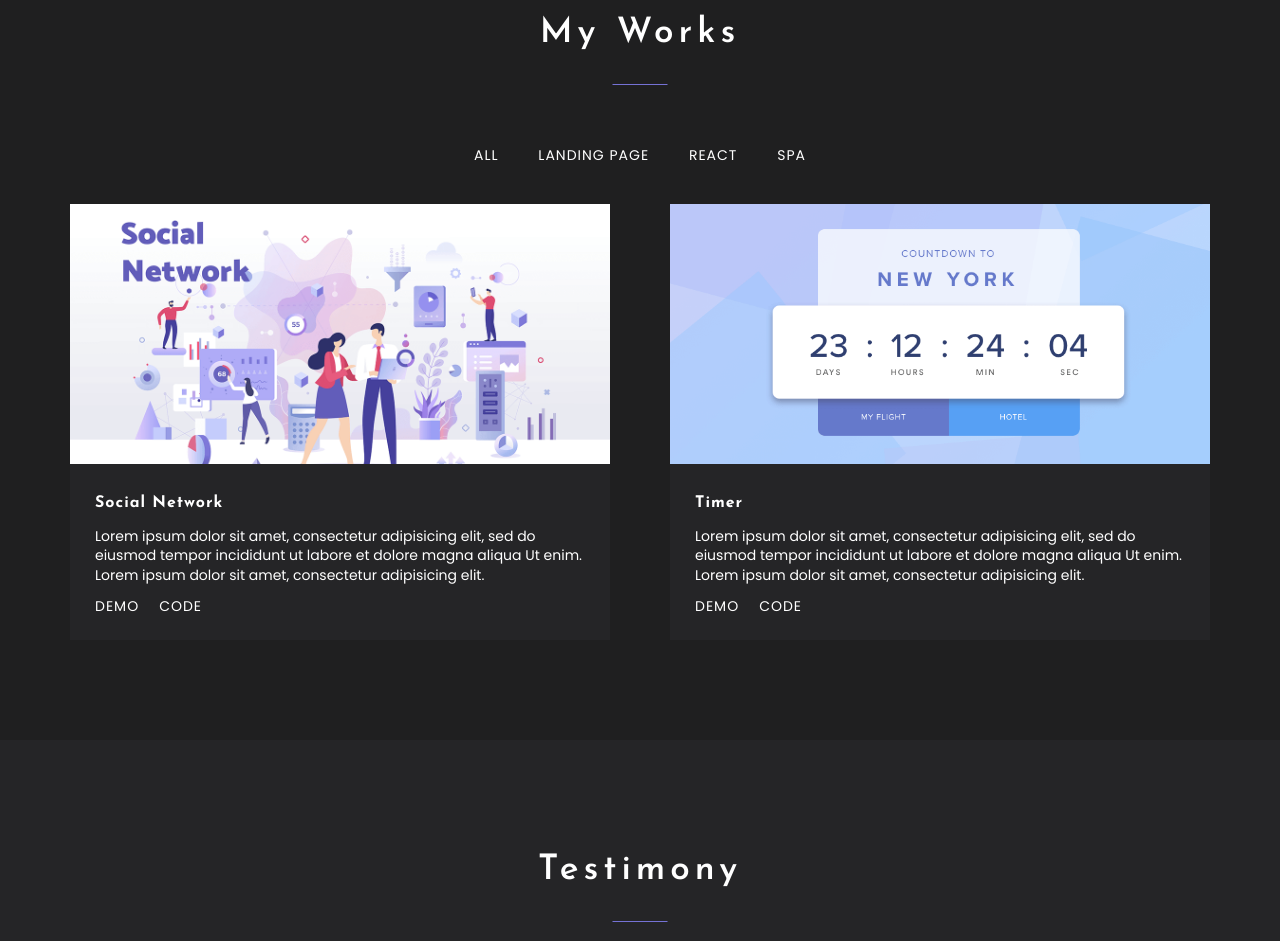
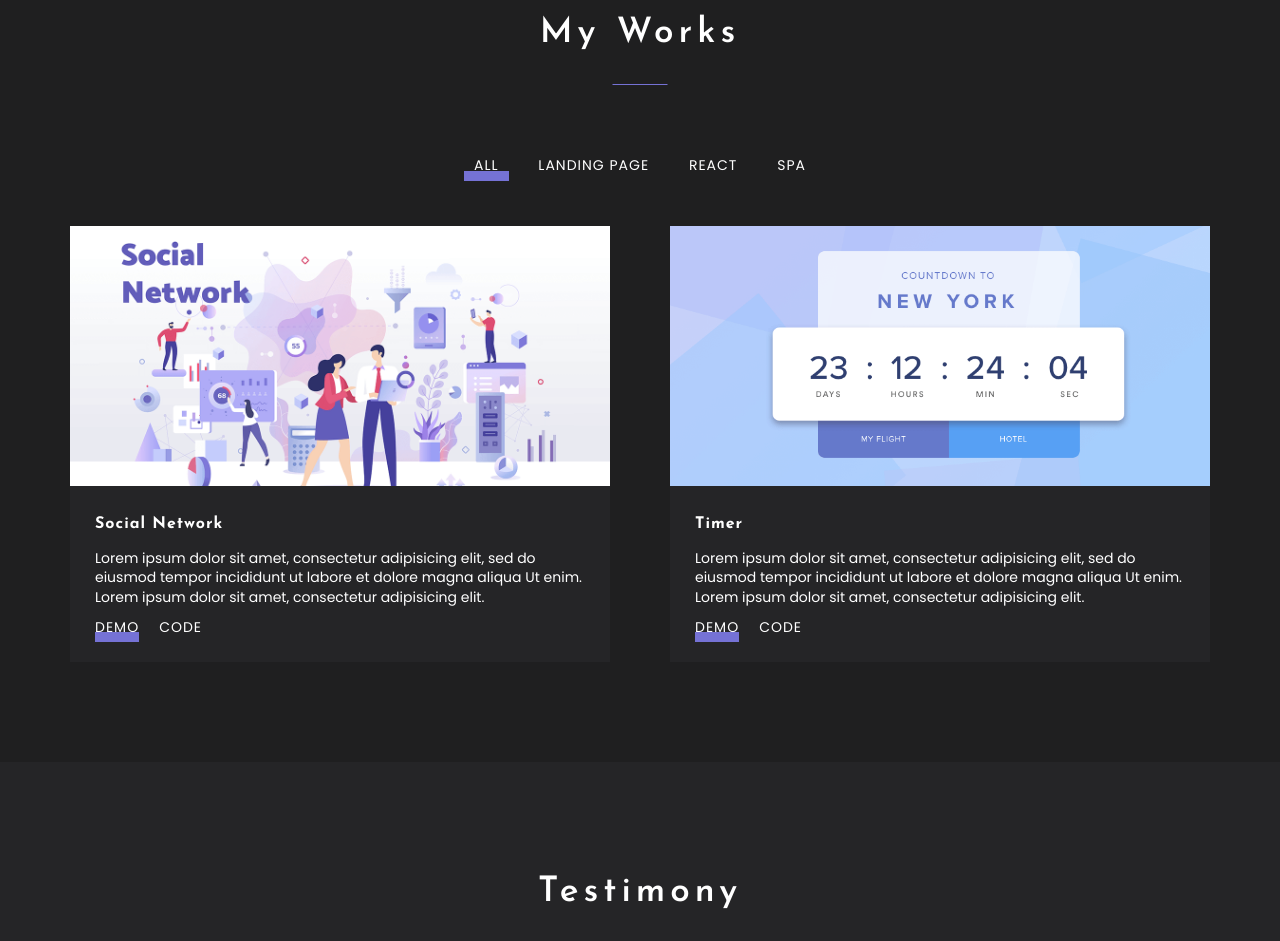
Before and after one commit to Moi-glaza-vezde/portfolio1, a React app: page / in a window 1280 px wide. Shown: the part 1880-2821 px from the top of the page. Built offline with nearby package versions, Linux system fonts and the light colour scheme.

Commit message:
header part4 done, tab part 4 done

```diff
--- a/src/components/Link.ts
+++ b/src/components/Link.ts
@@ -1,8 +1,11 @@
 import React from 'react';
-import styled from 'styled-components';
+import styled, { css } from 'styled-components';
 import { thems } from '../stryled/Theme';
 
-export const Link = styled.a`
+type LinkPropsType = {
+   active?: boolean;
+};
+export const Link = styled.a<LinkPropsType>`
    position: relative;
    z-index: 0;
    font-family: 'Poppins';
@@ -28,5 +31,10 @@ export const Link = styled.a`
       background-color: ${thems.colors.accent};
 
       z-index: -1;
+      ${(props) =>
+         props.active === true &&
+         css<LinkPropsType>`
+            height: 10px;
+         `}
    }
 `;
--- a/src/layout/header/headerMenu/mobileMenu/MobileMenu.tsx
+++ b/src/layout/header/headerMenu/mobileMenu/MobileMenu.tsx
@@ -1,16 +1,25 @@
-import React from 'react';
+import React, { useState } from 'react';
 import { Menu } from '../menu/Menu';
 import { S } from '../HeaderMenu_Styles';
 
 export const MobilerMenu: React.FC<{ menuItems: Array<string> }> = (props: {
    menuItems: Array<string>;
 }) => {
+   const [menuIsOpen, setmenuIsOpen] = useState(false);
+
+   const onBurgerBtnClick = () => {
+      setmenuIsOpen(!menuIsOpen);
+   };
    return (
       <S.MobileMenu>
-         <S.BurgerButton isOpen={false}>
+         <S.BurgerButton isOpen={menuIsOpen} onClick={onBurgerBtnClick}>
             <span></span>
          </S.BurgerButton>
-         <S.MobileMenuPopup isOpen={false}>
+         <S.MobileMenuPopup
+            isOpen={menuIsOpen}
+            onClick={() => {
+               setmenuIsOpen(false);
+            }}>
             <Menu menuItems={props.menuItems} />
          </S.MobileMenuPopup>
       </S.MobileMenu>
--- a/src/layout/sections/works/Works.tsx
+++ b/src/layout/sections/works/Works.tsx
@@ -1,39 +1,76 @@
-import React from 'react';
-import styled from 'styled-components';
+import React, { useState } from 'react';
 import { SectionTitle } from '../../../components/SectionTitle';
-import { TabMenu } from './tabMenu/TabMenu';
+import { TabMenu, TabStatusType } from './tabMenu/TabMenu';
 import { FlexWrapper } from '../../../components/FlexWrapper';
 import { Work } from './work/Work';
 
 import socialImg from '../../../assets/images/proj-1.png';
 import timerImg from '../../../assets/images/proj-2.png';
 import { Container } from '../../../components/Container';
-import { thems } from '../../../stryled/Theme';
 import { S } from './Works_Styles';
 
-const worksItems = ['All', 'landing page', 'React', 'spa'];
-
-const workData = [
+//const tabsItems = ['All', 'landing page', 'React', 'spa'];
+const tabsItems: Array<{ status: TabStatusType; title: string }> = [
+   {
+      title: 'All',
+      status: 'all',
+   },
+   {
+      title: 'landing page',
+      status: 'landing',
+   },
+   {
+      title: 'React',
+      status: 'react',
+   },
+   {
+      title: 'spa',
+      status: 'spa',
+   },
+];
+const worksData = [
    {
       src: socialImg,
       title: 'Social Network',
       text: 'Lorem ipsum dolor sit amet, consectetur adipisicing elit, sed do eiusmod tempor incididunt ut labore et dolore magna aliqua Ut enim. Lorem ipsum dolor sit amet, consectetur adipisicing elit.',
+      type: 'spa',
    },
    {
       src: timerImg,
       title: 'Timer',
       text: 'Lorem ipsum dolor sit amet, consectetur adipisicing elit, sed do eiusmod tempor incididunt ut labore et dolore magna aliqua Ut enim. Lorem ipsum dolor sit amet, consectetur adipisicing elit.',
+      type: 'react',
    },
 ];
 
 export const Works: React.FC = () => {
+   const [currentFilterStatus, SetCurrentFilterStatus] = useState('all');
+   let filteredWorks = worksData;
+
+   if (currentFilterStatus === 'landing') {
+      filteredWorks = worksData.filter((work) => work.type === 'landing');
+   }
+   if (currentFilterStatus === 'react') {
+      filteredWorks = worksData.filter((work) => work.type === 'react');
+   }
+   if (currentFilterStatus === 'spa') {
+      filteredWorks = worksData.filter((work) => work.type === 'spa');
+   }
+
+   function changeFilterStatus(value: TabStatusType) {
+      SetCurrentFilterStatus(value);
+   }
    return (
       <S.Works>
          <Container>
             <SectionTitle>My Works</SectionTitle>
-            <TabMenu menuItems={worksItems} />
+            <TabMenu
+               currentFilterStatus={currentFilterStatus}
+               tabsItems={tabsItems}
+               changeFilterStatus={changeFilterStatus}
+            />
             <FlexWrapper justify={'space-between'} align={'flex-start'} wrap={'wrap'}>
-               {workData.map((w, index) => {
+               {filteredWorks.map((w, index) => {
                   return <Work key={index} src={w.src} title={w.title} text={w.text} />;
                })}
             </FlexWrapper>
--- a/src/layout/sections/works/tabMenu/TabMenu.tsx
+++ b/src/layout/sections/works/tabMenu/TabMenu.tsx
@@ -3,19 +3,34 @@ import styled from 'styled-components';
 import { Link } from '../../../../components/Link';
 import { thems } from '../../../../stryled/Theme';
 
-export const TabMenu: React.FC<{ menuItems: Array<string> }> = (props: {
-   menuItems: Array<string>;
-}) => {
+export type TabStatusType = 'all' | 'landing' | 'react' | 'spa';
+
+type TabMenuPropsType = {
+   tabsItems: Array<{ status: TabStatusType; title: string }>;
+   changeFilterStatus: (value: TabStatusType) => void;
+   currentFilterStatus: string;
+};
+
+export const TabMenu: React.FC<TabMenuPropsType> = (props: TabMenuPropsType) => {
    return (
       <StyledTabMeny>
          <ul>
-            {props.menuItems.map((item: string, index: number) => {
-               return (
-                  <ListItem key={index}>
-                     <Link href="">{item}</Link>
-                  </ListItem>
-               );
-            })}
+            {props.tabsItems.map(
+               (item: { status: TabStatusType; title: string }, index: number) => {
+                  return (
+                     <ListItem key={index}>
+                        <Link
+                           active={props.currentFilterStatus === item.status}
+                           as={'button'}
+                           onClick={() => {
+                              props.changeFilterStatus(item.status);
+                           }}>
+                           {item.title}
+                        </Link>
+                     </ListItem>
+                  );
+               }
+            )}
          </ul>
       </StyledTabMeny>
    );
--- a/src/layout/sections/works/work/Work.tsx
+++ b/src/layout/sections/works/work/Work.tsx
@@ -18,7 +18,9 @@ export const Work: React.FC<WorkPropsType> = (props: WorkPropsType) => {
          <S.Description>
             <S.Title>{props.title}</S.Title>
             <S.Text>{props.text} </S.Text>
-            <Link href={'#'}>demo</Link>
+            <Link active href={'#'}>
+               demo
+            </Link>
             <Link href={'#'}>Code</Link>
          </S.Description>
       </S.Work>
```
